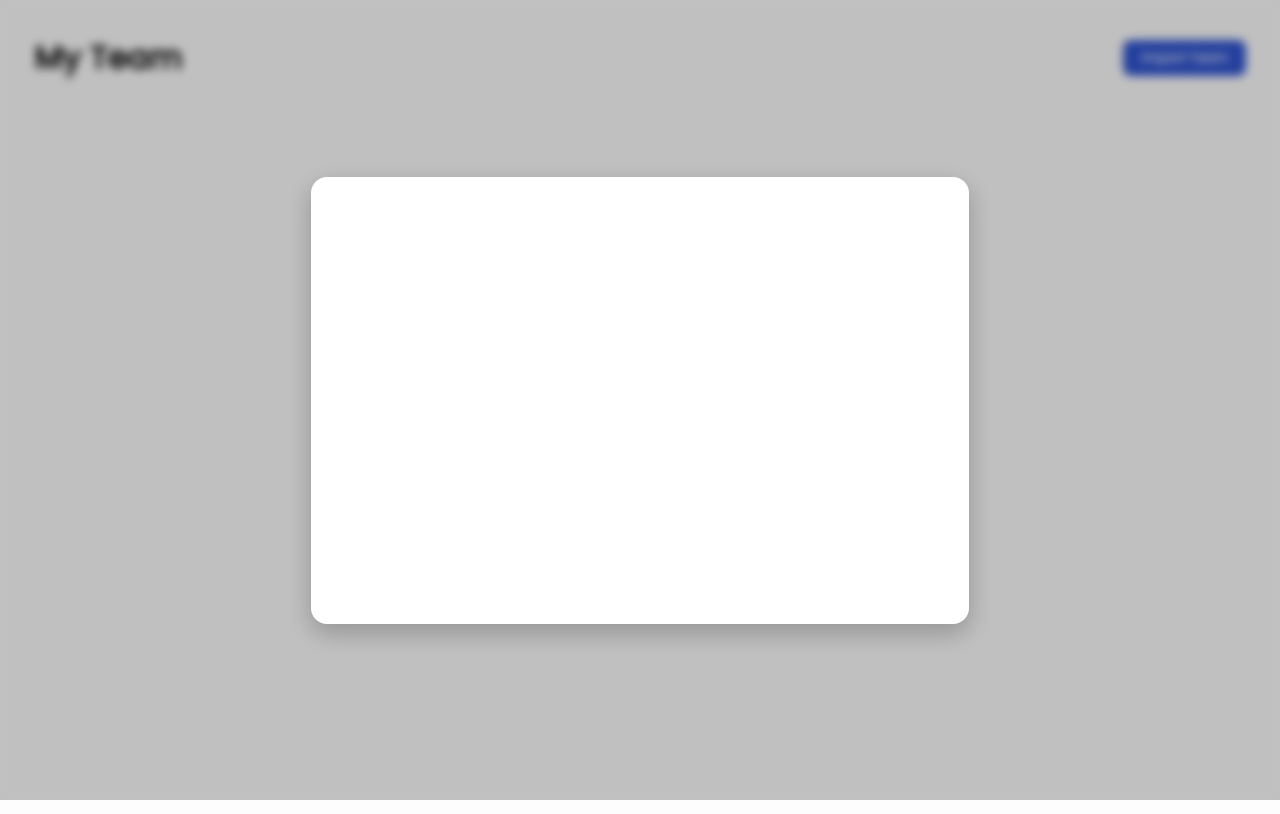
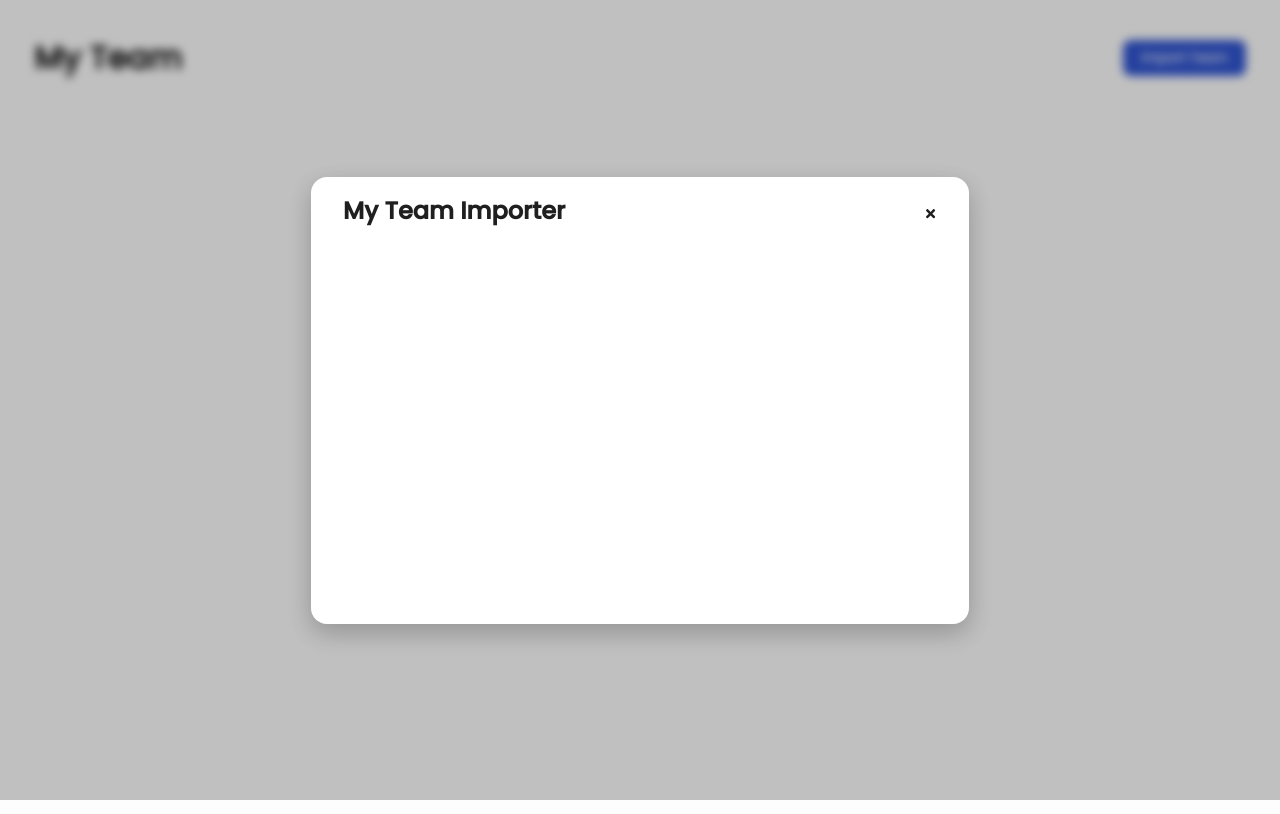
Before and after one commit to PietroBertarini/kone-challenge, a React (Create React App) app: page / in a window 1280 px wide. Both pictures are taken after a click on the button "Import Team". Built offline with nearby package versions, Linux system fonts and the light colour scheme.

Commit message:
Created header of modal

```diff
--- a/src/Components/LegoComponent/Modal/Modal.styles.ts
+++ b/src/Components/LegoComponent/Modal/Modal.styles.ts
@@ -1,5 +1,7 @@
 import styled from 'styled-components';
-import { overlayGray, pureWhite } from '../../../global.styles';
+import {
+  activeBlue, fontBlack, overlayGray, pureWhite,
+} from '../../../global.styles';
 
 export const Overlay = styled.div`
   /* Layout Properties */
@@ -12,7 +14,6 @@ export const Overlay = styled.div`
   align-content: center;
   justify-content: center;
   z-index: 10000;
-
   /* UI Properties */
   background: ${overlayGray} 0% 0% no-repeat padding-box;
   opacity: 1;
@@ -21,12 +22,12 @@ export const Overlay = styled.div`
 `;
 export const Container = styled.div`
   /* Layout Properties */
-
   width: 658px;
   height: 447px;
   display: flex;
   align-self: center;
   justify-self: center;
+  flex-direction: column;
   z-index: 10000;
   position: fixed;
   /* UI Properties */
@@ -35,3 +36,35 @@ export const Container = styled.div`
   border-radius: 16px;
   opacity: 1;
 `;
+export const Header = styled.h2`
+  /* Layout Properties */
+  margin: 16px 0 16px 32px;
+  text-align: left;
+  letter-spacing: 0;
+
+  color: ${fontBlack};
+  font: normal normal medium 22px/33px Poppins;
+  opacity: 1;
+`;
+
+export const CloseButton = styled.button`
+  /* Layout Properties */
+  width: 12px;
+  height: 12px;
+  align-self: end;
+  margin: 24px 32px 27px 0;
+  /* UI Properties */
+  color: ${fontBlack};
+  background-color: transparent;
+  :hover {
+    color:  ${activeBlue};
+  }
+`;
+
+export const HeaderBar = styled.div`
+  /* Layout Properties */
+  height: auto;
+  width: 100%;
+  display: flex;
+  justify-content: space-between;
+`;
--- a/src/Components/LegoComponent/Modal/Modal.tsx
+++ b/src/Components/LegoComponent/Modal/Modal.tsx
@@ -1,23 +1,32 @@
 import React from 'react';
 import ReactDom from 'react-dom';
-import { Container, Overlay } from './Modal.styles';
+import { faTimes } from '@fortawesome/free-solid-svg-icons';
+import { FontAwesomeIcon } from '@fortawesome/react-fontawesome';
+import {
+  CloseButton, Container, HeaderBar, Header, Overlay,
+} from './Modal.styles';
 
 interface OwnProps {
     open: boolean,
     children?: JSX.Element,
+    onClose: () => void,
 
 }
 
-const Modal = ({ open, children }: OwnProps) => {
+const Modal = ({ open, children, onClose }: OwnProps) => {
   const portalDiv = document.getElementById('portal');
   return (open && portalDiv) ? ReactDom.createPortal(
-    <>
-      <Overlay>
-        <Container>
-          {children}
-        </Container>
-      </Overlay>
-    </>,
+    <Overlay>
+      <Container>
+        <HeaderBar>
+          <Header>My Team Importer</Header>
+          <CloseButton onClick={onClose}>
+            <FontAwesomeIcon icon={faTimes} />
+          </CloseButton>
+        </HeaderBar>
+        {children}
+      </Container>
+    </Overlay>,
     portalDiv,
   ) : null;
 };
--- a/src/Components/Pages/Home/Home.tsx
+++ b/src/Components/Pages/Home/Home.tsx
@@ -8,7 +8,7 @@ const Home = () => {
     <Navbar>
       <Logo>My Team</Logo>
       <ImportButton onClick={() => setIsOpen(true)}>Import Team</ImportButton>
-      <Modal open={isOpen} />
+      <Modal open={isOpen} onClose={() => setIsOpen(false)} />
     </Navbar>
   );
 };
```
